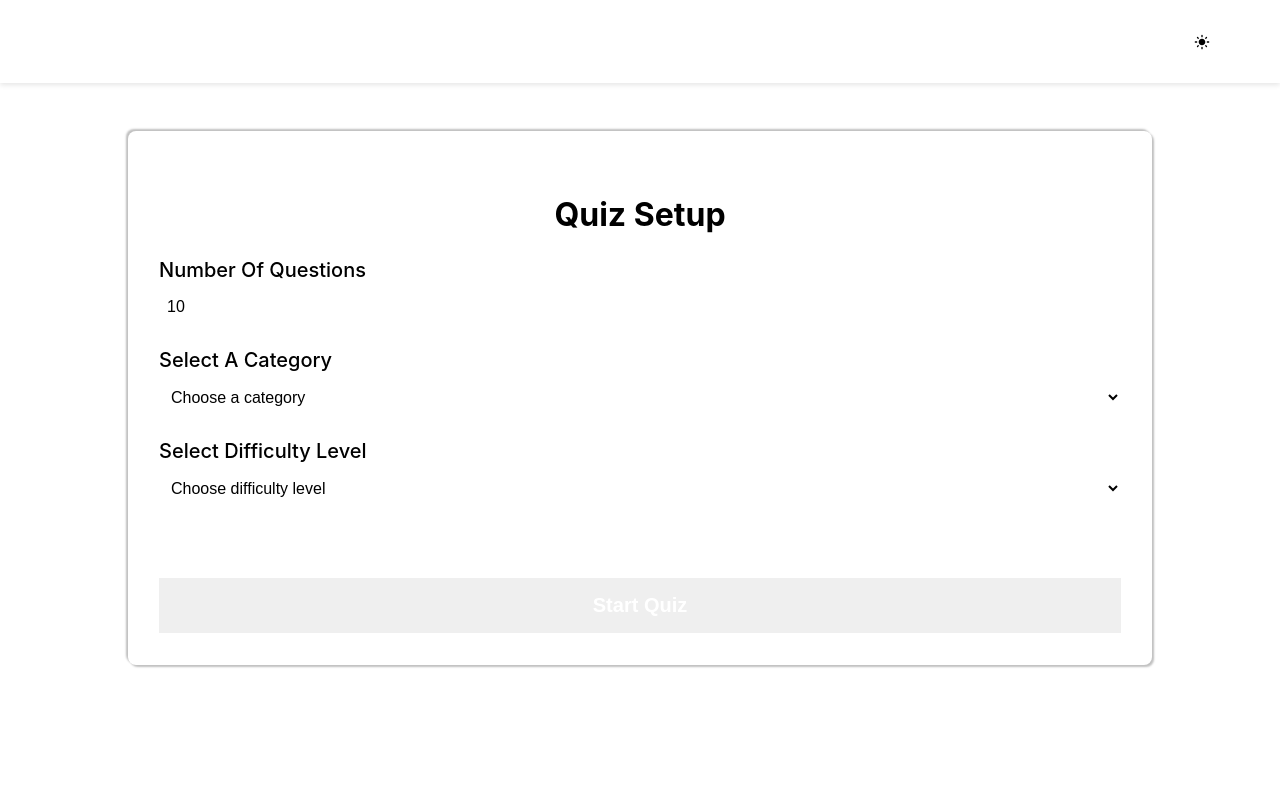
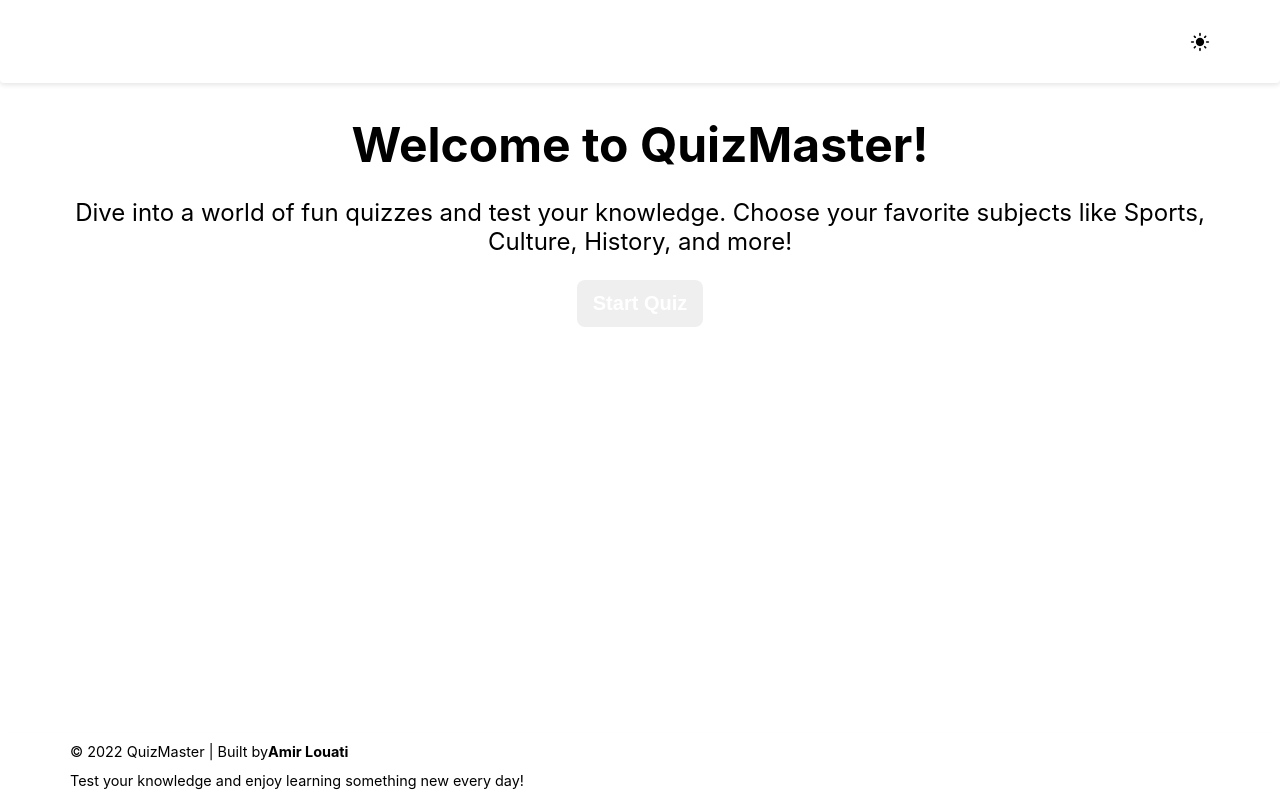
Before and after one commit to Amir-LOUATII/Quizz_app_react, a React (Create React App) app: page / in a window 1280 px wide. Built offline with nearby package versions, Linux system fonts and the light colour scheme; a web font is replaced by a local one.

Commit message:
Edit design

```diff
--- a/package.json
+++ b/package.json
@@ -10,7 +10,7 @@
     "react-dom": "^17.0.2",
     "react-icons": "^4.3.1",
     "react-router": "^6.2.1",
-    "react-router-dom": "^6.2.1",
+    "react-router-dom": "^6.28.1",
     "react-scripts": "5.0.0",
     "web-vitals": "^2.1.4"
   },
--- a/src/App.js
+++ b/src/App.js
@@ -1,22 +1,34 @@
+import { createBrowserRouter, RouterProvider } from "react-router-dom";
 import Form from "./components/Form";
-import Navbar from "./components/Navbar";
 import Quiz from "./components/Quiz";
 import Result from "./components/Result";
-import { useGlobalContext } from "./context/context";
-import Loading from "./UI/Loading";
+import Welcome from "./components/Welcome";
+import HomePage from "./pages/HomePage";
+
+const router = createBrowserRouter([
+  {
+    path: "/",
+    element: <HomePage />,
+    children: [
+      { index: true, element: <Welcome /> },
+      {
+        path: "start",
+        element: <Form />,
+      },
+      {
+        path: "quiz",
+        element: <Quiz />,
+      },
+      {
+        path: "result",
+        element: <Result />,
+      },
+    ],
+  },
+]);
 
 function App() {
-  const { setting, showResult } = useGlobalContext();
-  return (
-    <>
-      <Navbar />
-      <section id="game-container">
-        {setting && <Form />}
-        {!setting && <Quiz />}
-        {showResult && <Result />}
-      </section>
-    </>
-  );
+  return <RouterProvider router={router} />;
 }
 
 export default App;
--- /dev/null
+++ b/src/components/Footer.js
@@ -0,0 +1,17 @@
+import React from "react";
+
+const Footer = () => {
+  return (
+    <footer className="portfolio-footer">
+      <div className="container">
+        <p>
+          © {new Date().getFullYear()} QuizMaster | Built by
+          <strong>Amir Louati </strong>
+        </p>
+        <p>Test your knowledge and enjoy learning something new every day!</p>
+      </div>
+    </footer>
+  );
+};
+
+export default Footer;
--- a/src/components/Form.js
+++ b/src/components/Form.js
@@ -1,5 +1,6 @@
 import React from "react";
 import { useGlobalContext } from "../context/context";
+import { useNavigate } from "react-router";
 
 function Form() {
   const {
@@ -11,13 +12,13 @@ function Form() {
     fetchQuestions,
   } = useGlobalContext();
 
-  const clickHandler = () => {
+  const clickHandler = async () => {
     endSetting();
-    fetchQuestions();
+    fetchQuestions().then(() => navigate("/quiz"));
   };
-
+  const navigate = useNavigate();
   return (
-    <section className="section">
+    <section className="game-container">
       <form
         className="form"
         onSubmit={(e) => {
@@ -89,14 +90,16 @@ function Form() {
         </div>
 
         {/* Submit Button */}
+        <div className="form-footer">
           <button
             type="button"
-          className="submit-btn"
+            className="btn"
             onClick={clickHandler}
             aria-label="Start the quiz"
           >
             Start Quiz
           </button>
+        </div>
       </form>
     </section>
   );
--- a/src/components/Question.js
+++ b/src/components/Question.js
@@ -1,16 +1,20 @@
 import React, { useEffect, useState } from "react";
 import Answer from "./Answer";
 import { useGlobalContext } from "../context/context";
+import { useNavigate } from "react-router";
 
 function Questions() {
-  const { getNextQuestion, questions, currentQuestionIndex } =
+  const { getNextQuestion, questions, currentQuestionIndex, givingUp } =
     useGlobalContext();
   const [isAnswered, setIsAnswered] = useState(false);
-
+  const navigate = useNavigate();
   useEffect(() => {
     let counter = setTimeout(() => {
       if (isAnswered) {
         getNextQuestion();
+        if (currentQuestionIndex === questions?.length - 1) {
+          navigate("/result");
+        }
       }
     }, 2000);
     return () => clearTimeout(counter);
@@ -36,9 +40,29 @@ function Questions() {
           );
         })}
       </div>
-      <button className="skip" onClick={getNextQuestion}>
-        Skip
-      </button>
+      <div className="actions-container">
+        <button
+          className="btn skip-btn"
+          onClick={() => {
+            getNextQuestion();
+            if (currentQuestionIndex === questions?.length - 1) {
+              navigate("/result");
+            }
+          }}
+        >
+          Skip
+        </button>
+
+        <button
+          className="btn give-up-btn"
+          onClick={() => {
+            givingUp();
+            navigate("/result");
+          }}
+        >
+          Give Up
+        </button>
+      </div>
     </div>
   );
 }
--- a/src/components/Quiz.js
+++ b/src/components/Quiz.js
@@ -1,18 +1,28 @@
 // path/to/your/Quiz.js
-import React from "react";
+import React, { useEffect } from "react";
+import { useNavigate } from "react-router";
 import { useGlobalContext } from "../context/context";
-import Loading from "../UI/Loading";
 import Questions from "./Question";
 import QuizHeader from "./QuizHeader";
 
 const Quiz = () => {
-  const { isLoading, questions, currentQuestionIndex } = useGlobalContext();
+  const { isLoading, questions, currentQuestionIndex, isError } =
+    useGlobalContext();
+  const navigate = useNavigate();
+  useEffect(() => {
+    if (
+      !!questions === false ||
+      (!!questions.length === false && questions.length < 1)
+    ) {
+      navigate("/");
+    }
+  }, [questions]);
 
-  if (isLoading || questions.length < 1) return <Loading />;
-
+  if (isError) {
+  }
   return (
-    <section className="section">
-      {!isLoading && questions.length > 0 && (
+    <section className="game-container">
+      {!isLoading && !!questions && questions.length > 0 && (
         <article className="form">
           <QuizHeader />
           <Questions key={`question-${currentQuestionIndex}`} />
--- a/src/components/QuizHeader.js
+++ b/src/components/QuizHeader.js
@@ -4,11 +4,11 @@ function QuizHeader() {
   const { currentQuestionIndex, questions, score } = useGlobalContext();
   return (
     <header className="score">
-      <div>
+      <div className="score-item">
         Question:
         <span>{` ${currentQuestionIndex + 1} / ${questions?.length}`}</span>
       </div>
-      <div>
+      <div className="score-item">
         Score: <span>{`${score} / ${questions.length}`}</span>
       </div>
     </header>
--- a/src/components/Result.js
+++ b/src/components/Result.js
@@ -1,26 +1,60 @@
-import React from "react";
+import { useNavigate } from "react-router";
 import { useGlobalContext } from "../context/context";
-import Modal from "../UI/Modal";
+import { useEffect } from "react";
 
 const Result = () => {
-  const { setShowResult, startSetting, setScore, showResult } =
+  const { startSetting, score, numberOfQuestions, gaveUp, reset, isFinished } =
     useGlobalContext();
+  const navigate = useNavigate();
+
+  useEffect(() => {
+    if (!gaveUp && !isFinished()) {
+      navigate("/");
+    }
+  }, [gaveUp, isFinished, navigate]);
+
   function clickHandler() {
-    setScore(0);
-    startSetting();
-    setShowResult(false);
+    reset();
+    navigate("/start");
   }
-  const { score, numberOfQuestions } = useGlobalContext();
+
+  const percentage = Math.floor(
+    (parseInt(score) / parseInt(numberOfQuestions())) * 100
+  );
+
+  let resultMessage = "";
+  if (gaveUp) {
+    resultMessage = "You gave up! Better luck next time.";
+  } else if (percentage === 100) {
+    resultMessage = "Excellent work! You got every question correct!";
+  } else if (percentage >= 70) {
+    resultMessage = "Great job! You performed really well.";
+  } else if (percentage > 0) {
+    resultMessage = "You answered some questions correctly. Keep practicing!";
+  } else {
+    resultMessage = "Don't worry, you can try again to improve your score.";
+  }
+
   return (
-    <Modal>
-      <div className="result">
-        <h1>Congrats!</h1>
-        <p>{`You answered  ${Math.floor(
-          (parseInt(score) / parseInt(numberOfQuestions)) * 100
-        )} % of questions correctly`}</p>
-        <button onClick={clickHandler}>Play Again</button>
-      </div>
-    </Modal>
+    <div className="result-container">
+      <h1 className={percentage > 0 ? "success" : "try-again"}>
+        {percentage > 0 ? "Well Done!" : "Try Again!"}
+      </h1>
+      <p className="result-message">{resultMessage}</p>
+      <p className="score">{`Your score: ${percentage} %`}</p>
+      <button className="btn" onClick={clickHandler}>
+        Play Again
+      </button>
+      <button
+        className="btn-secondary"
+        onClick={() => {
+          startSetting();
+          navigate("/");
+        }}
+      >
+        Back to Home
+      </button>
+    </div>
   );
 };
 
--- /dev/null
+++ b/src/components/Welcome.js
@@ -0,0 +1,27 @@
+import { useNavigate } from "react-router";
+
+const Welcome = () => {
+  const navigate = useNavigate();
+  return (
+    <section className="welcome-screen">
+      <div className="container">
+        <h1>Welcome to QuizMaster!</h1>
+        <p>
+          Dive into a world of fun quizzes and test your knowledge. Choose your
+          favorite subjects like Sports, Culture, History, and more!
+        </p>
+        <button
+          className="btn"
+          onClick={() => {
+            navigate("/start");
+          }}
+          aria-label="Start Quiz"
+        >
+          Start Quiz
+        </button>
+      </div>
+    </section>
+  );
+};
+
+export default Welcome;
--- a/src/context/context.js
+++ b/src/context/context.js
@@ -1,4 +1,10 @@
-import { createContext, useContext, useReducer, useState } from "react";
+import {
+  createContext,
+  useContext,
+  useEffect,
+  useReducer,
+  useState,
+} from "react";
 import settingReducer from "./settingReducer";
 
 const AppContext = createContext();
@@ -7,21 +13,27 @@ const initialSetting = {
   category: 21,
   difficulty: "easy",
   amount: 10,
-  currentQuestionIndex: 0,
 };
 
 const AppContextProvider = (props) => {
-  const [isLoading, setIsLoading] = useState(true);
-  const [questions, setQuestion] = useState([]);
+  const [isLoading, setIsLoading] = useState(false);
+  const [gaveUp, setGaveUp] = useState(false);
+  const [questions, setQuestion] = useState(
+    JSON.parse(window.sessionStorage.getItem("questions") || "[]")
+  );
+
   const [isError, setIsError] = useState(false);
-  const [score, setScore] = useState(0);
-  const [numberOfQuestions, setNumberOfQuestions] = useState(0);
+  const [score, setScore] = useState(
+    +window.sessionStorage.getItem("score") || 0
+  );
   const [showResult, setShowResult] = useState(false);
   const [settingState, dispatchSetting] = useReducer(
     settingReducer,
     initialSetting
   );
-  const [currentQuestionIndex, setCurrentQuestionIndex] = useState(0);
+  const [currentQuestionIndex, setCurrentQuestionIndex] = useState(
+    +window.sessionStorage.getItem("currentIndex") || 0
+  );
   const changeAmount = (value) => {
     dispatchSetting({ type: "CHANGE_AMOUNT", payload: value });
   };
@@ -45,7 +57,7 @@ const AppContextProvider = (props) => {
   function fetchQuestions() {
     setIsLoading(true);
     const url = `https://opentdb.com/api.php?amount=${settingState.amount}&category=${settingState.category}&difficulty=${settingState.difficulty}`;
-    fetch(url)
+    return fetch(url)
       .then((response) => response.json())
       .then((responseData) => {
         const data = responseData.results.map((item) => {
@@ -62,12 +74,10 @@ const AppContextProvider = (props) => {
         });
 
         setQuestion(data);
-        setNumberOfQuestions(data.length);
-        setIsLoading(false);
+        window.sessionStorage.setItem("questions", JSON.stringify(data));
       })
       .catch((err) => {
         setIsError(true);
-        console.log(err);
       })
       .finally(setIsLoading(false));
   }
@@ -83,6 +93,37 @@ const AppContextProvider = (props) => {
   }
   function addPoint() {
     setScore((prevState) => +prevState + 1);
+  }
+
+  function isFinished() {
+    return currentQuestionIndex === questions.length - 1;
+  }
+
+  function givingUp() {
+    setGaveUp(true);
+  }
+
+  function reset() {
+    startSetting();
+    setScore(0);
+    setCurrentQuestionIndex(0);
+    setQuestion([]);
+    window.sessionStorage.removeItem("questions");
+    window.sessionStorage.removeItem("currentIndex");
+    window.sessionStorage.removeItem("score");
+  }
+  useEffect(() => {
+    window.sessionStorage.setItem(
+      "currentIndex",
+      JSON.stringify(currentQuestionIndex)
+    );
+  }, [currentQuestionIndex]);
+  useEffect(() => {
+    window.sessionStorage.setItem("score", JSON.stringify(score));
+  }, [currentQuestionIndex]);
+
+  function numberOfQuestions() {
+    return questions?.length || 0;
   }
   return (
     <AppContext.Provider
@@ -103,6 +144,10 @@ const AppContextProvider = (props) => {
         startSetting,
         getNextQuestion,
         currentQuestionIndex,
+        isFinished,
+        gaveUp,
+        givingUp,
+        reset,
       }}
     >
       {props.children}
--- a/src/index.css
+++ b/src/index.css
@@ -38,6 +38,13 @@ body {
   background-color: var(--background-color);
   min-height: 100vh;
 }
+
+main {
+  height: 100%;
+  display: flex;
+  flex-direction: column;
+  min-height: 100vh;
+}
 .container {
   padding-left: 15px;
   padding-right: 15px;
@@ -63,15 +70,80 @@ body {
   }
 }
 
-/* path/to/your/styles.css */
+/* components */
+/*start common classes*/
+.btn {
+  width: fit-content;
+  min-width: 100px;
+  background-image: linear-gradient(
+    90deg,
+    var(--primary-color),
+    var(--secondary-color)
+  );
+  padding: 0.75rem 1rem;
+  border: none;
+  font-size: 1.25rem;
+  color: white;
+  cursor: pointer;
+  transition: background-color 0.3s ease, transform 0.2s ease;
+  font-weight: bold;
+  border-radius: 8px;
+}
 
-/* components */
+.btn:hover {
+  background-image: linear-gradient(
+    90deg,
+    var(--primary-hover),
+    var(--secondary-hover)
+  );
+  transform: scale(1.05);
+}
+
+@media (max-width: 600px) {
+  .btn {
+    font-size: 1rem;
+    padding: 0.5rem 0.75rem;
+    min-width: 80px;
+  }
+}
+
+.btn-secondary {
+  width: fit-content;
+  min-width: 100px;
+  background-color: var(--secondary-color);
+  padding: 0.75rem 1rem;
+  border: 2px solid var(--primary-color);
+  font-size: 1.25rem;
+  color: var(--text-color);
+  cursor: pointer;
+  transition: background-color 0.3s ease, transform 0.2s ease;
+  font-weight: bold;
+  border-radius: 8px;
+}
+
+.btn-secondary:hover {
+  background-color: var(--primary-color);
+  color: white;
+  transform: scale(1.05);
+}
+
+@media (max-width: 600px) {
+  .btn,
+  .btn-secondary {
+    font-size: 1rem;
+    padding: 0.5rem 0.75rem;
+    min-width: 80px;
+  }
+}
+/*end common classes*/
 /* start navbar  */
 header {
   width: 100%;
   background-color: var(--shape-background);
   box-shadow: rgba(0, 0, 0, 0.1) 0px 4px 6px -1px,
     rgba(0, 0, 0, 0.06) 0px 2px 4px -1px;
+  border-bottom-right-radius: 4px;
+  border-bottom-left-radius: 4px;
 }
 
 header .container {
@@ -86,7 +158,7 @@ header .container {
   box-shadow: 0 2px 5px rgba(0, 0, 0, 0.1);
 }
 
-.container {
+.navbar .container {
   display: flex;
   justify-content: space-between;
   align-items: center;
@@ -118,6 +190,7 @@ header .container {
   cursor: pointer;
   color: var(--text-color);
   transition: color 0.3s ease;
+  font-size: 1.25rem;
 }
 
 .theme-toggle:hover {
@@ -133,6 +206,31 @@ header .container {
   font-size: 1rem;
 }
 /* end navbar */
+/* start welcome  */
+.welcome-screen {
+  display: flex;
+  align-items: center;
+  justify-content: center;
+  height: 100%;
+  width: 100%;
+  padding-top: 5rem;
+  text-align: center;
+  padding: 1rem;
+}
+
+.welcome-screen h1 {
+  font-size: 3rem;
+  color: var(--secondary-color);
+  margin: 1rem 0;
+}
+
+.welcome-screen p {
+  font-size: 1.5rem;
+  color: var(--text-color);
+  margin-bottom: 1.5rem;
+}
+
+/* end welcome  */
 /* start form  */
 .section {
   padding: 1rem 15px;
@@ -144,10 +242,8 @@ header .container {
   justify-content: center;
   align-items: center;
 }
-#game-container {
-  margin-top: 3rem;
-  margin-left: auto;
-  margin-right: auto;
+.game-container {
+  margin: 1.5rem auto;
   color: var(--text-color);
   padding: 1rem;
   background-color: var(--shape-background);
@@ -160,11 +256,13 @@ header .container {
 @media screen and (max-width: 767px) {
   #game-container {
     width: 80%;
+    margin: 1rem auto;
   }
 }
 @media screen and (max-width: 375px) {
   #game-container {
     width: 100%;
+    margin: 1rem auto;
   }
 }
 
@@ -172,6 +270,7 @@ header .container {
   width: 100%;
   max-width: 100%;
 }
+
 .form-title {
   text-align: center;
   margin-bottom: 1.5rem;
@@ -213,30 +312,10 @@ header .container {
   outline: none;
 }
 
-.submit-btn {
-  width: 100%;
-  margin-top: 3rem;
-  background-image: linear-gradient(
-    90deg,
-    var(--primary-color),
-    var(--secondary-color)
-  );
-  padding: 1rem 0.5rem;
-  border: none;
-  font-size: 1.25rem;
-  color: white;
-  cursor: pointer;
-  transition: background-color 0.3s ease, transform 0.2s ease;
-  font-weight: bold;
-}
-
-.submit-btn:hover {
-  background-image: linear-gradient(
-    90deg,
-    var(--primary-hover),
-    var(--secondary-hover)
-  );
-  transform: scale(1.05);
+.form-footer {
+  display: flex;
+  justify-content: center;
+  align-items: center;
 }
 /* end form  */
 /* start quiz component */
@@ -263,7 +342,7 @@ start Loading component
   margin: 0 auto;
   margin-top: 10rem;
   border-radius: 50%;
-  border: 3px solid var(--primiry-color);
+  border: 3px solid var(--primary-color);
   border-top-color: var(--text-header-color);
   animation: spinner 0.6s linear infinite;
 }
@@ -273,20 +352,39 @@ start Loading component
   display: flex;
   justify-content: space-between;
   align-items: center;
-  color: var(--text-header-color);
-  font-size: 1.25rem;
+  padding: 1rem;
+  background-color: var(--shape-background);
+  border: 2px solid var(--primary-color);
+  border-radius: 8px;
+  box-shadow: 0 4px 10px rgba(0, 0, 0, 0.1);
+  width: 100%;
+  max-width: 600px;
+  margin-right: auto;
+  margin-left: auto;
 }
 
-@media (max-width: 767px) {
+.score-item {
+  font-size: 1.25rem;
+  color: var(--text-color);
+}
+
+@media (max-width: 600px) {
   .score {
+    flex-direction: column;
+    align-items: flex-start;
+  }
+
+  .score-item {
     font-size: 1rem;
+    margin-bottom: 0.5rem;
   }
 }
 
-.score span {
-  margin-right: 0.5rem;
+@media (max-width: 400px) {
+  .score-item {
+    font-size: 0.9rem;
+  }
 }
-
 @media (max-width: 991px) {
   .quiz {
     width: 80%;
@@ -299,16 +397,30 @@ start Loading component
   }
 }
 
-.quiz h2 {
+.form h2 {
   color: var(--text-color);
   font-weight: 500;
+  font-size: 2rem;
+  margin: 1rem 0;
+}
+
+@media (max-width: 600px) {
+  .form h2 {
+    font-size: 1.5rem;
+  }
+}
+
+@media (max-width: 400px) {
+  .form h2 {
+    font-size: 1.2rem;
+  }
 }
 
 .answer-btn {
   display: block;
   color: var(--text-color);
   width: 100%;
-  margin: 0.75rem auto;
+  margin: 0.2rem auto;
   background-color: var(--background-color);
   border-radius: 0.25rem;
   border-color: transparent;
@@ -320,6 +432,7 @@ start Loading component
 .answer-btn.correct {
   background-color: #4caf50;
   color: white;
+  transform: scale(1.08);
 }
 
 .answer-btn.incorrect {
@@ -330,10 +443,15 @@ start Loading component
 .btn-container {
   display: flex;
   flex-direction: column;
-  gap: 1rem;
+  justify-items: center;
+  align-items: center;
+  gap: 0.5rem;
+  height: 260px;
+  overflow-y: scroll;
+  overflow-x: hidden;
 }
 .answer-btn:hover {
-  background-color: var(--secondary-color);
+  transform: scale(1.05);
 }
 
 .skip {
@@ -347,7 +465,12 @@ start Loading component
     max-width: 60%;
   }
 }
-
+.actions-container {
+  margin-top: 1rem;
+  display: flex;
+  justify-content: space-evenly;
+  align-items: center;
+}
 /* end quiz component */
 /* start modal over */
 .backdrop {
@@ -376,21 +499,69 @@ start Loading component
 }
 /* end modal overlay */
 /* start result component  */
-.result {
+
+.result-container {
+  display: flex;
+  flex-direction: column;
+  align-items: center;
+  justify-content: center;
+  height: 100%;
+  padding: 2rem;
+  background-color: var(--shape-background);
+  color: var(--text-color);
   text-align: center;
+  border-radius: 8px;
+  margin-top: 2rem;
+  box-shadow: 0 4px 10px rgba(0, 0, 0, 0.2);
 }
 
-.result button {
-  display: block;
-  color: var(--primary-color);
+h1 {
+  margin-bottom: 1rem;
+}
 
-  margin: 0.75rem auto;
-  background-color: var(--shape-background);
-  border-radius: 0.25rem;
-  border-color: transparent;
-  font-size: 1rem;
+.success {
+  color: #4caf50;
+}
+
+.try-again {
+  color: #ffa500;
+}
+
+.result-message {
+  margin: 1rem 0;
+  font-size: 1.2rem;
+}
+
+.back-home-btn {
+  padding: 0.75rem 1.5rem;
+  background-color: #007bff; /* Blue for back home button */
+  color: white;
+  border: none;
+  border-radius: 5px;
   cursor: pointer;
-  padding: 0.75rem 1rem;
-  transition: 0.3s;
+  font-size: 1.25rem;
+  margin-top: 1rem; /* Space between buttons */
+  transition: background-color 0.3s ease, transform 0.2s ease;
+}
+
+.back-home-btn:hover {
+  background-color: #0056b3; /* Darker blue on hover */
+  transform: scale(1.05);
 }
 /* end result component  */
+
+.portfolio-footer {
+  width: 100%;
+  background-color: var(--shape-background);
+  box-shadow: rgba(0, 0, 0, 0.1) 0px 4px 6px -1px,
+    rgba(0, 0, 0, 0.06) 0px 2px 4px -1px;
+  margin-top: auto;
+}
+
+.portfolio-footer p {
+  margin: 0.5rem 0;
+  font-size: 0.9rem;
+  font-weight: 400;
+  line-height: 1.5;
+  color: var(--text-color);
+}
--- /dev/null
+++ b/src/pages/HomePage.js
@@ -0,0 +1,24 @@
+import React, { useEffect } from "react";
+import { Outlet, useLocation } from "react-router";
+import Navbar from "../components/Navbar";
+import Footer from "../components/Footer";
+import { useGlobalContext } from "../context/context";
+
+const HomePage = () => {
+  const { reset } = useGlobalContext();
+  const location = useLocation();
+  useEffect(() => {
+    if (location.pathname === "/") {
+      reset();
+    }
+  }, []);
+  return (
+    <main>
+      <Navbar />
+      <Outlet />
+      <Footer />
+    </main>
+  );
+};
+
+export default HomePage;
```
Also changed, not shown: 1 other file (tests, documents, lock files or other folders). Lines whose indentation alone changed are shown as unchanged.
